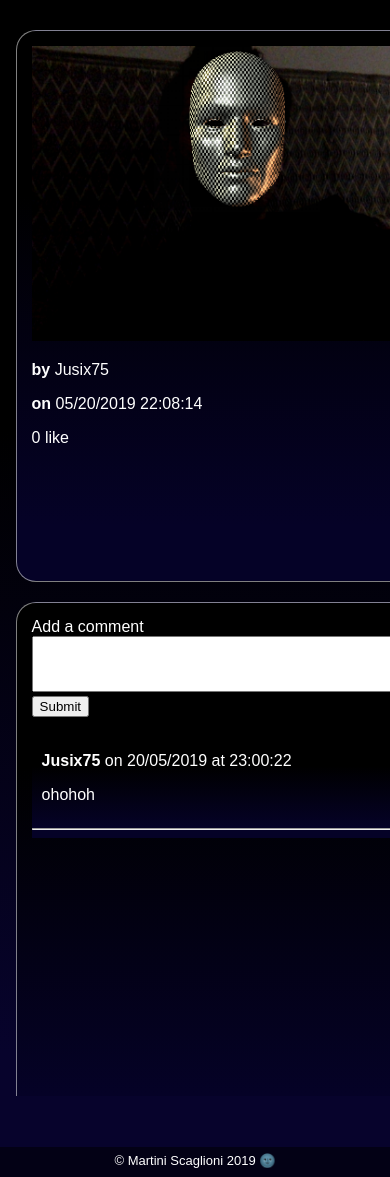
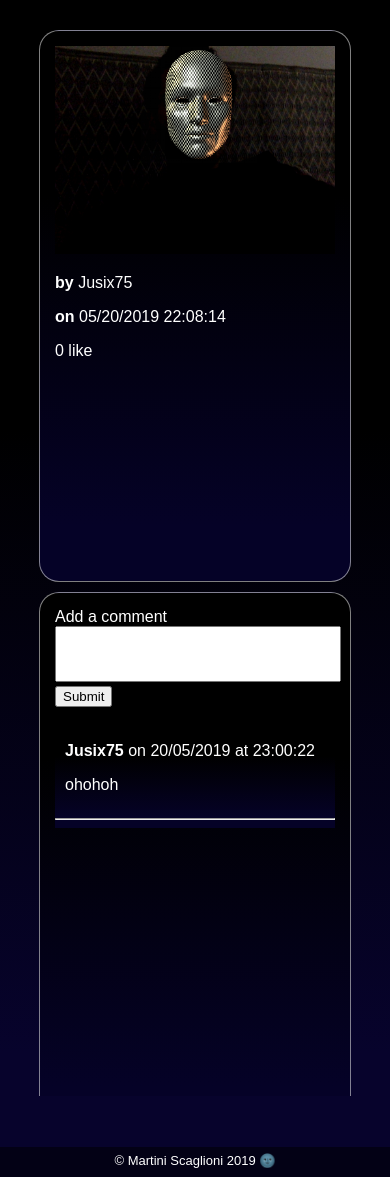
Before and after one commit to wizzardzz3000/42_web_Camagru, a PHP site: page /index.php?view=picture&id=47 in a window 390 px wide. Shown: the part 68-1245 px from the top of the page. Run offline with PHP 8.4, Linux system fonts and the light colour scheme; the visitor is signed in with stand-in values (Sample User, id 1); data comes from the database, SQL or seed files in the repository; data that the repository does not hold is empty; some libraries are stand-ins or nearby versions.

Commit message:
final front work

```diff
--- a/public/css/style.css
+++ b/public/css/style.css
@@ -456,14 +496,43 @@ h6 {
 @media screen and (max-width: 800px)
 {
     .main_nav {
-        width: 700px;
+        position: relative;
+        width: 100%;
+        height: auto;
+        margin-left: 0px;
+        margin-right: 0px;
     }
     .picture_view {
-        margin-left: 4vw;
+        float: none;
+        display: block;
+        position: relative;
+        width: 280px;
+        margin-left: auto;
+        margin-right: auto;
+    }
+    .single-picture {
+        width: 280px;
+        height: auto;
     }
     .comment_view {
-        margin-top: 20px;
-        margin-left: 4vw;
+        float: none;
+        display: block;
+        position: relative;
+        width: 280px;
+        margin-top: 10px;
+        margin-left: auto;
+        margin-right: auto;
+    }
+    .single_comment {
+        width: 280px;
+    }
+    .comments_section {
+        width: 280px;
+    }
+    .comment_area {
+        height: 50px;
+        width: 280px;
+        resize: none;
     }
 }
 
```
Also changed, not shown: other parts of public/css/style.css (+101 -22 lines), pictures/snaps/0.10842000:1558426453.png (added), pictures/snaps/0.38249600:1558387638.png (added).
